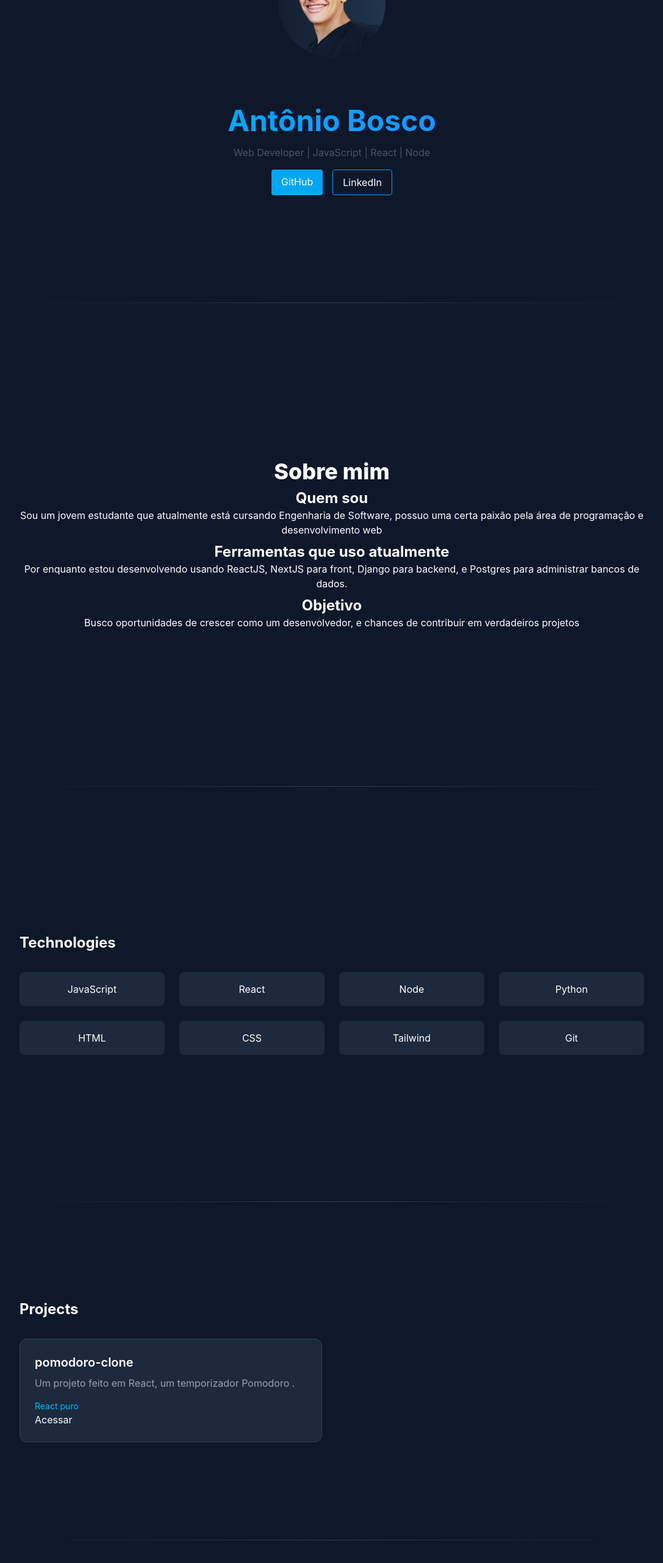
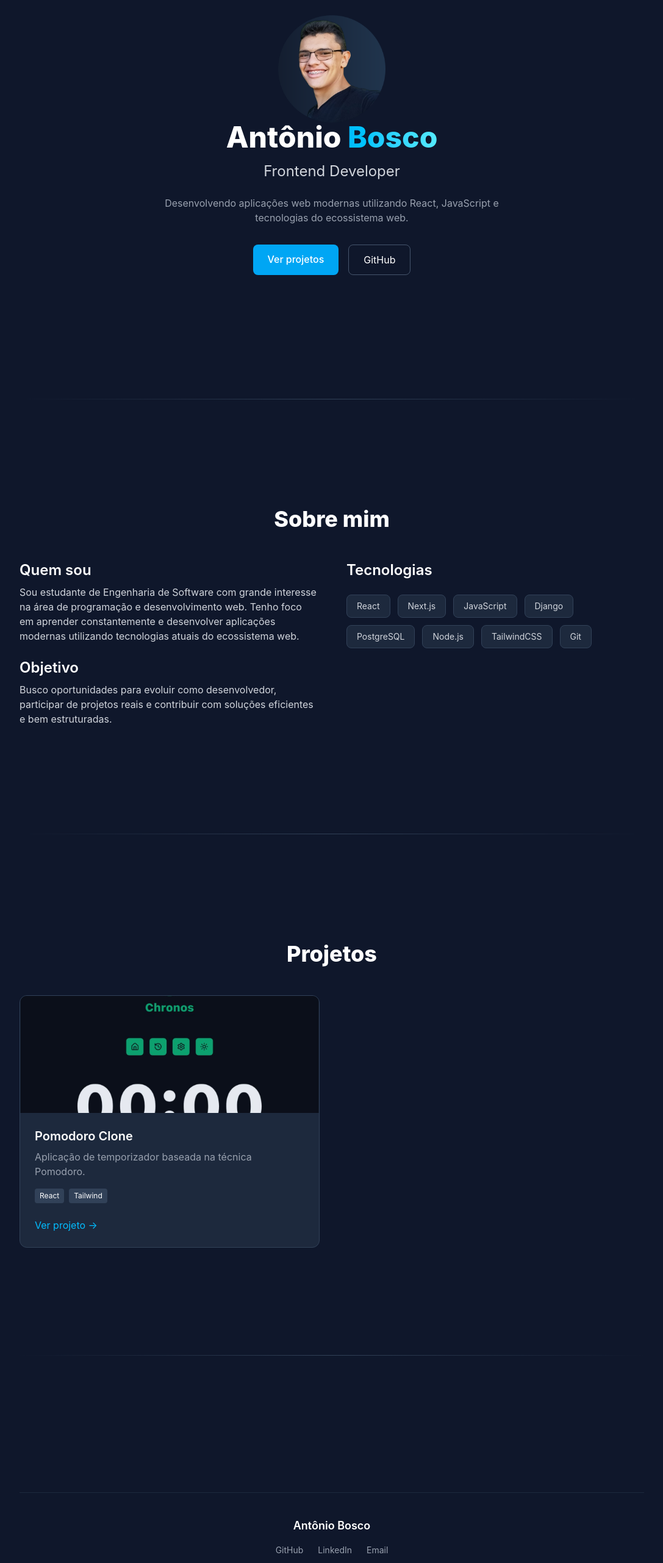
Before and after one commit to bosco227/portfolio, a React (Vite) app: page / in a window 1280 px wide. Shown: the part 234-2797 px from the top of the page at 61% size, without its empty margins (96-1183 px from the left). Built offline with nearby package versions, Linux system fonts and the light colour scheme.

Commit message:
Feitos alguns ajustes'

```diff
--- a/src/App.jsx
+++ b/src/App.jsx
@@ -1,5 +1,4 @@
 import Hero from "./components/Hero";
-import Tech from "./components/Tech";
 import Projects from "./components/Projects";
 import About from "./components/About";
 import Layout from "./layout/layout";
@@ -11,7 +10,6 @@ export default function App() {
       <Layout>
         <Hero />
         <About />
-        <Tech />
         <Projects />
         <Contact />
       </Layout>
--- a/src/components/About.jsx
+++ b/src/components/About.jsx
@@ -1,34 +1,68 @@
 import { motion } from "framer-motion";
 
 export default function About() {
+  const techs = [
+    "React",
+    "Next.js",
+    "JavaScript",
+    "Django",
+    "PostgreSQL",
+    "Node.js",
+    "TailwindCSS",
+    "Git",
+  ];
+
   return (
     <motion.section
+      id="about"
       className="py-20 scroll-mt-24"
       initial={{ opacity: 0, y: 40 }}
       whileInView={{ opacity: 1, y: 0 }}
       transition={{ duration: 0.6 }}
     >
-      <section className="text-center py-20" id="about">
-        <h1 className="font-extrabold text-4xl text-center">Sobre mim</h1>
-        <h2 className="mt-2 font-bold text-2xl">Quem sou</h2>
-        <p>
-          Sou um jovem estudante que atualmente está cursando Engenharia de
-          Software, possuo uma certa paixão pela área de programação e
-          desenvolvimento web
-        </p>
-        <h2 className="font-bold text-2xl mt-2">
-          Ferramentas que uso atualmente
-        </h2>
-        <p>
-          Por enquanto estou desenvolvendo usando ReactJS, NextJS para front,
-          Django para backend, e Postgres para administrar bancos de dados.
-        </p>
-        <h2 className="font-bold text-2xl mt-2">Objetivo</h2>
-        <p>
-          Busco oportunidades de crescer como um desenvolvedor, e chances de
-          contribuir em verdadeiros projetos
-        </p>
-      </section>
+      <h1 className="text-4xl font-extrabold text-center">Sobre mim</h1>
+
+      <div className="mt-12 grid md:grid-cols-2 gap-12 items-start">
+        {/* TEXTO */}
+        <div className="space-y-6 text-gray-300">
+          <div>
+            <h2 className="text-2xl font-semibold text-white">Quem sou</h2>
+            <p className="mt-2">
+              Sou estudante de Engenharia de Software com grande interesse na
+              área de programação e desenvolvimento web. Tenho foco em aprender
+              constantemente e desenvolver aplicações modernas utilizando
+              tecnologias atuais do ecossistema web.
+            </p>
+          </div>
+
+          <div>
+            <h2 className="text-2xl font-semibold text-white">Objetivo</h2>
+            <p className="mt-2">
+              Busco oportunidades para evoluir como desenvolvedor, participar de
+              projetos reais e contribuir com soluções eficientes e bem
+              estruturadas.
+            </p>
+          </div>
+        </div>
+
+        {/* TECNOLOGIAS */}
+        <div>
+          <h2 className="text-2xl font-semibold mb-6 text-white">
+            Tecnologias
+          </h2>
+
+          <div className="flex flex-wrap gap-3">
+            {techs.map((tech) => (
+              <span
+                key={tech}
+                className="px-4 py-2 bg-slate-800 border border-slate-700 rounded-lg text-sm text-gray-300 hover:border-sky-400 hover:text-white transition"
+              >
+                {tech}
+              </span>
+            ))}
+          </div>
+        </div>
+      </div>
     </motion.section>
   );
 }
--- a/src/components/Contact.jsx
+++ b/src/components/Contact.jsx
@@ -1,21 +1,38 @@
-export default function Contact() {
+export default function Footer() {
   return (
-    <section id="contact" className="text-center">
-      <h2 className="text-2xl font-bold mb-6">Contact</h2>
+    <footer className="mt-32 border-t border-slate-800 py-10">
+      <div className="max-w-6xl mx-auto px-6 text-center text-gray-400">
+        <h3 className="text-white font-semibold text-lg">Antônio Bosco</h3>
 
-      <p className="text-gray-400 mb-4">
-        Caso deseje fazer algum projeto sinta se a vontade 👇
-      </p>
+        <div className="flex justify-center gap-6 mt-4 text-sm">
+          <a
+            href="https://github.com/bosco227"
+            target="_blank"
+            className="hover:text-sky-400 transition"
+          >
+            GitHub
+          </a>
 
-      <div className="flex justify-center gap-6 text-sky-400">
-        <a href="mailto:antoniobosco2612@gmail.com">Email</a>
+          <a
+            href="https://www.linkedin.com/in/antonio-bosco-720721362/"
+            target="_blank"
+            className="hover:text-sky-400 transition"
+          >
+            LinkedIn
+          </a>
 
-        <a href="https://github.com/bosco227">GitHub</a>
+          <a
+            href="mailto:antoniobosco2612@gmail.com"
+            className="hover:text-sky-400 transition"
+          >
+            Email
+          </a>
+        </div>
 
-        <a href="https://www.linkedin.com/in/antonio-bosco-720721362/">
-          LinkedIn
-        </a>
+        <p className="text-xs mt-6 text-gray-500">
+          © {new Date().getFullYear()} Antônio Bosco
+        </p>
       </div>
-    </section>
+    </footer>
   );
 }
--- a/src/components/Header.jsx
+++ b/src/components/Header.jsx
@@ -38,7 +38,7 @@ export default function Header() {
     `transition ${
       active === id
         ? "text-sky-400 font-medium"
-        : "text-gray-400 hover:text-white"
+        : "text-gray-400 hover:text-sky-400"
     }`;
 
   return (
@@ -57,10 +57,6 @@ export default function Header() {
             About
           </a>
 
-          <a href="#tech" className={linkStyle("tech")}>
-            Tech
-          </a>
-
           <a href="#projects" className={linkStyle("projects")}>
             Projects
           </a>
--- a/src/components/Hero.jsx
+++ b/src/components/Hero.jsx
@@ -4,36 +4,45 @@ import ProfilePic from "./ProfilePic.";
 export default function Hero() {
   return (
     <motion.section
+      id="hero"
+      className="min-h-[80vh] flex flex-col justify-center items-center text-center scroll-mt-24"
       initial={{ opacity: 0, y: 40 }}
-      whileInView={{ opacity: 1, y: 0 }}
+      animate={{ opacity: 1, y: 0 }}
       transition={{ duration: 0.6 }}
     >
       <ProfilePic />
-      <section className="text-center py-20">
-        <h1 className="text-5xl font-bold bg-gradient-to-r from-sky-400 to-blue-500 bg-clip-text text-transparent">
-          Antônio Bosco
+      <h1 className="text-5xl font-extrabold">
+        Antônio{" "}
+        <span className="bg-linear-to-r from-sky-400 to-cyan-300 text-transparent bg-clip-text">
+          Bosco
+        </span>
       </h1>
 
-        <p className="mt-4 mb-4 text-gray-600">
-          Web Developer | JavaScript | React | Node
+      <h2 className="text-2xl text-gray-300 mt-4">Frontend Developer</h2>
+
+      <p className="text-gray-400 mt-6 max-w-xl">
+        Desenvolvendo aplicações web modernas utilizando React, JavaScript e
+        tecnologias do ecossistema web.
       </p>
 
-        <div className="flex justify-center gap-4">
+      <div className="flex gap-4 mt-8">
         <a
-            className="bg-sky-500 px-4 py-2 rounded"
+          href="#projects"
+          className="px-6 py-3 bg-sky-500 rounded-lg font-medium
+          hover:bg-sky-400 transition"
+        >
+          Ver projetos
+        </a>
+
+        <a
           href="https://github.com/bosco227"
+          target="_blank"
+          className="px-6 py-3 border border-slate-600 rounded-lg
+          hover:border-sky-400 transition"
         >
           GitHub
         </a>
-
-          <a
-            className="border border-sky-500 px-4 py-2 rounded"
-            href="https://www.linkedin.com/in/antonio-bosco-720721362/"
-          >
-            LinkedIn
-          </a>
       </div>
-      </section>
     </motion.section>
   );
 }
--- a/src/components/Projects.jsx
+++ b/src/components/Projects.jsx
@@ -3,48 +3,67 @@ import { motion } from "framer-motion";
 export default function Projects() {
   const projects = [
     {
-      title: "pomodoro-clone",
-      desc: "Um projeto feito em React, um temporizador Pomodoro .",
-      tech: "React puro",
+      title: "Pomodoro Clone",
+      desc: "Aplicação de temporizador baseada na técnica Pomodoro.",
+      tech: ["React", "Tailwind"],
       link: "https://pomodoro-clone-woad.vercel.app/",
+      image: "/pomodoro.png", // coloque um screenshot em /public
     },
   ];
 
   return (
     <motion.section
+      id="projects"
+      className="py-20 scroll-mt-24"
       initial={{ opacity: 0, y: 40 }}
       whileInView={{ opacity: 1, y: 0 }}
       transition={{ duration: 0.6 }}
     >
-      <section className="py-16" id="projects">
-        <h2 className="text-2xl font-bold mb-8">Projects</h2>
+      <h1 className="text-4xl font-extrabold text-center mb-12">Projetos</h1>
 
-        <div className="grid md:grid-cols-2 gap-8">
+      <div className="grid md:grid-cols-2 gap-10">
         {projects.map((project) => (
           <div
             key={project.title}
-              className="bg-slate-800
-p-6
-rounded-xl
-border border-slate-700
-hover:border-sky-400
-hover:-translate-y-2
-transition
-duration-300"
+            className="bg-slate-800 border border-slate-700 rounded-xl overflow-hidden
+hover:-translate-y-2 hover:border-sky-400 cursor-pointer transition duration-300"
           >
-              <h3 className="text-xl font-semibold mb-2">{project.title}</h3>
+            {/* imagem */}
+            <img
+              src={project.image}
+              alt={project.title}
+              className="w-full h-48 object-cover"
+            />
 
-              <p className="text-gray-400 mb-4">{project.desc}</p>
+            <div className="p-6">
+              <h3 className="text-xl font-semibold">{project.title}</h3>
 
-              <p className="text-sm text-sky-400">{project.tech}</p>
+              <p className="text-gray-400 mt-2">{project.desc}</p>
 
-              <a href={project.link} className="text-center">
-                Acessar
+              {/* tecnologias */}
+              <div className="flex flex-wrap gap-2 mt-4">
+                {project.tech.map((tech) => (
+                  <span
+                    key={tech}
+                    className="text-xs px-2 py-1 bg-slate-700 rounded"
+                  >
+                    {tech}
+                  </span>
+                ))}
+              </div>
+
+              {/* botão */}
+              <a
+                href={project.link}
+                target="_blank"
+                className="inline-block mt-6 text-sky-400 hover:text-sky-300 transition"
+              >
+                Ver projeto →
               </a>
+            </div>
           </div>
         ))}
       </div>
-      </section>
     </motion.section>
   );
 }
--- a/src/components/Tech.jsx
+++ /dev/null
@@ -1,35 +0,0 @@
-import { motion } from "framer-motion";
-
-export default function Tech() {
-  const techs = [
-    "JavaScript",
-    "React",
-    "Node",
-    "Python",
-    "HTML",
-    "CSS",
-    "Tailwind",
-    "Git",
-  ];
-
-  return (
-    <motion.section
-      className="py-20 scroll-mt-24"
-      initial={{ opacity: 0, y: 40 }}
-      whileInView={{ opacity: 1, y: 0 }}
-      transition={{ duration: 0.6 }}
-    >
-      <section className="py-16" id="tech">
-        <h2 className="text-2xl font-bold mb-8">Technologies</h2>
-
-        <div className="grid grid-cols-2 md:grid-cols-4 gap-6">
-          {techs.map((tech) => (
-            <div key={tech} className="bg-slate-800 p-4 rounded-lg text-center">
-              {tech}
-            </div>
-          ))}
-        </div>
-      </section>
-    </motion.section>
-  );
-}
```
Also changed, not shown: public/pomodoro.png (added). Lines whose indentation alone changed are shown as unchanged.
